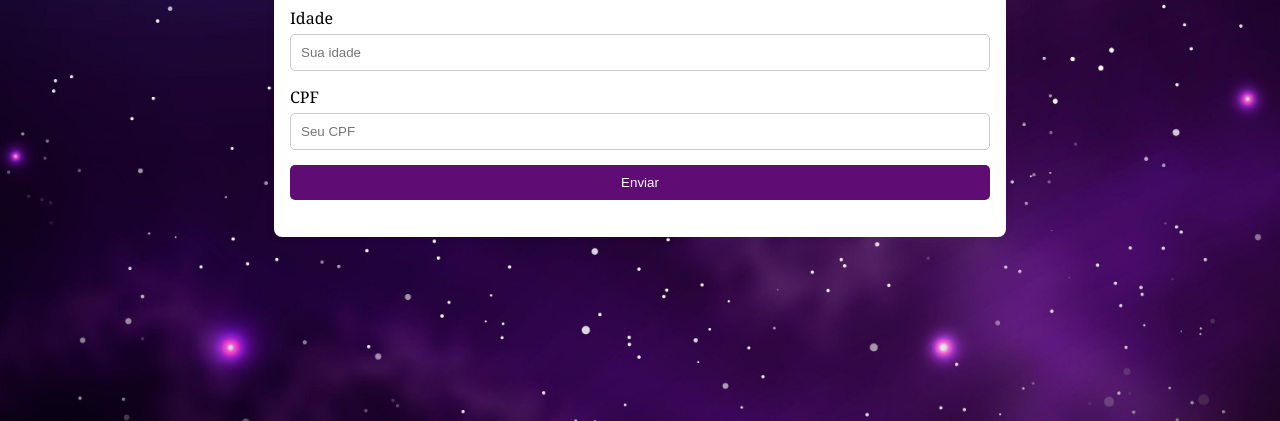
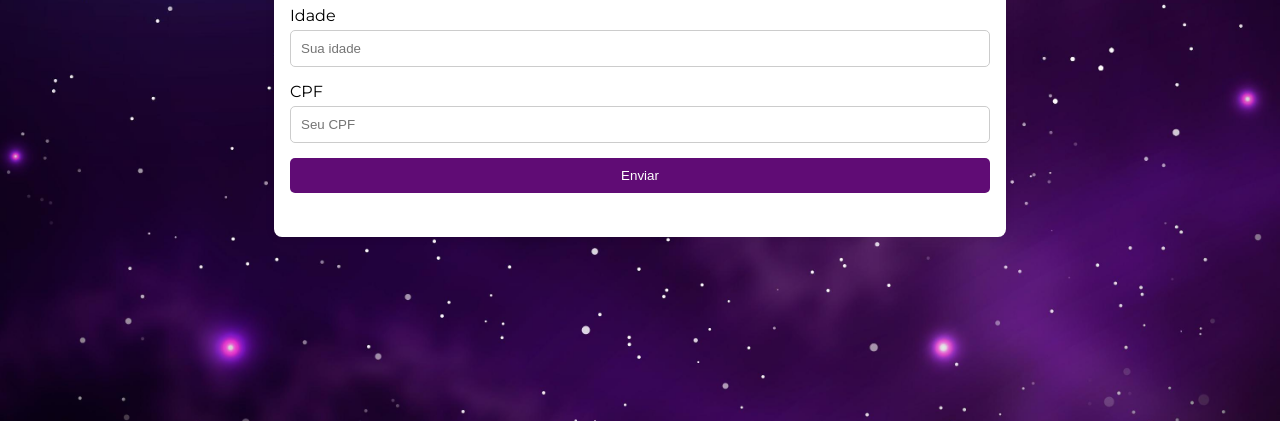
Before and after one commit to giamorim21/Programacao-web, a plain HTML site: page index.html in a window 1280 px wide. Shown: the part 379-800 px from the top of the page. Drawn offline with Linux system fonts and the light colour scheme.

Commit message:
mais algumas alterações

```diff
--- a/index.html
+++ b/index.html
@@ -4,6 +4,7 @@
     <meta charset="UTF-8">
     <meta name="viewport" content="width=device-width, initial-scale=1.0">
     <link rel="stylesheet" href="style.css" />
+    <link href="https://fonts.googleapis.com/css2?family=Montserrat:wght@400;700&display=swap" rel="stylesheet">
     <script src="script.js"> </script>
     <title>Revisão</title>
 </head>
--- a/style.css
+++ b/style.css
@@ -1,10 +1,10 @@
 body {
+    font-family: Montserrat, sans-serif;
     display: flex;
     justify-content: center;
     align-items: center;
     height: 100vh;
     margin: 0;
-    font-family: Georgia, 'Times New Roman', Times, serif;
     background-image: url('imagem.jpg');
     background-repeat: no-repeat;
     background-size: 100%;
```
Also changed, not shown: script.js (+10 -0 lines).
